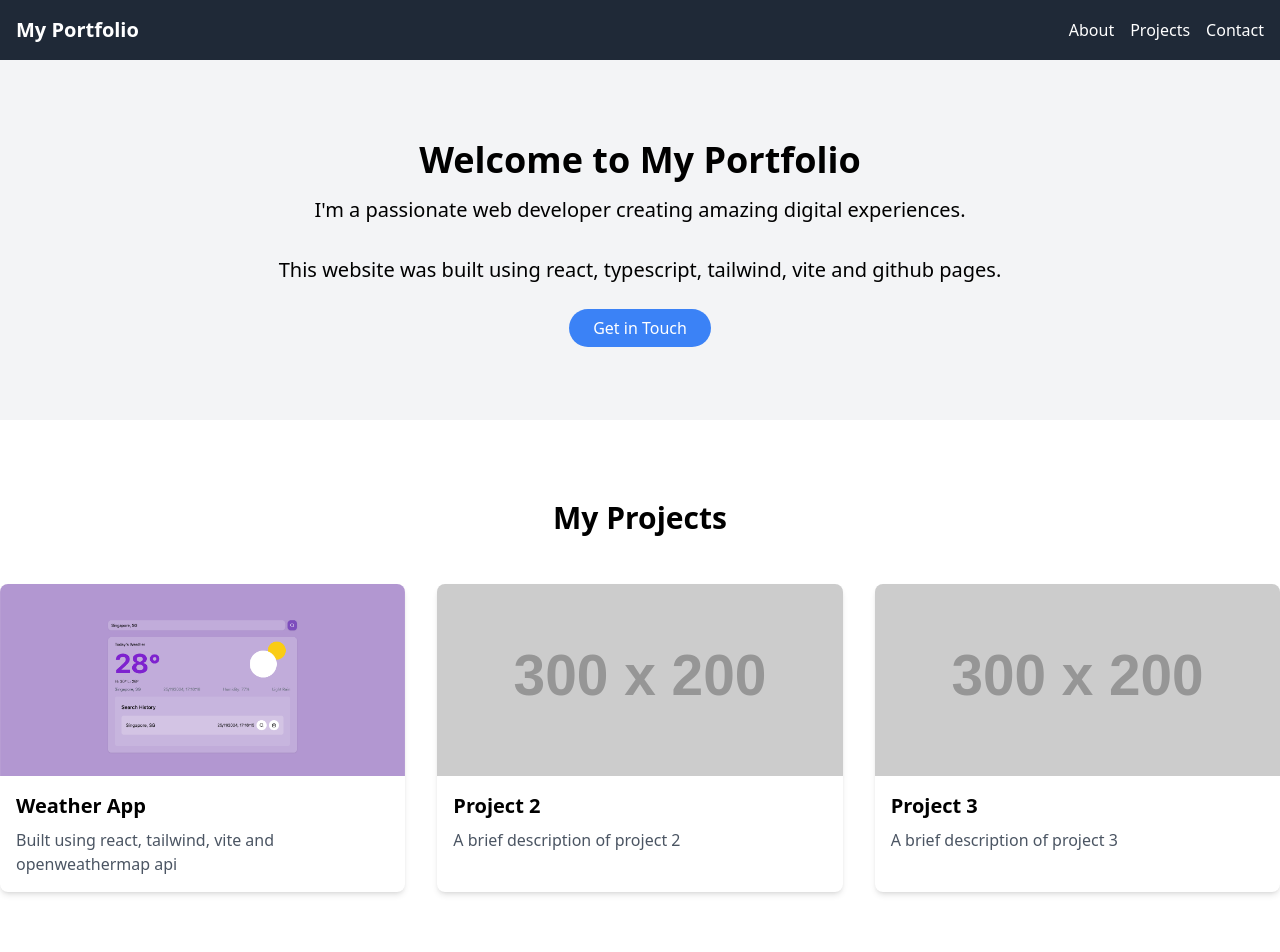
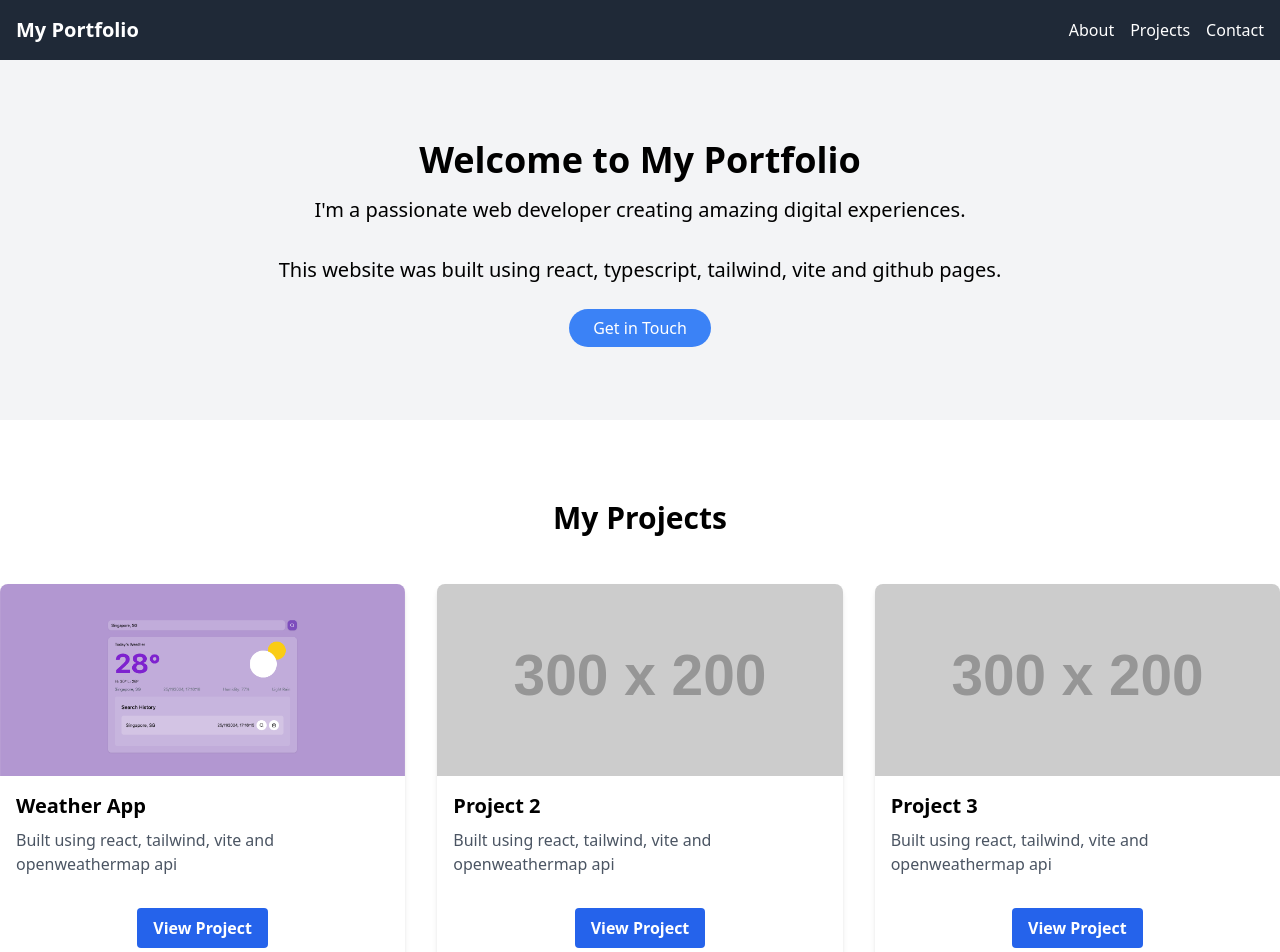
Before and after one commit to bryanleejh/bryanleejh.github.io, a React (Vite) app: page / in a window 1280 px wide. Shown: the top 952 px of the page. Built offline with nearby package versions, Linux system fonts and the light colour scheme.

Commit message:
feat: add link for projects

```diff
--- a/src/components/Projects.tsx
+++ b/src/components/Projects.tsx
@@ -3,6 +3,7 @@ interface Project {
   title: string;
   description: string;
   imageUrl: string;
+  externalUrl: string;
 }
 
 const projects: Project[] = [
@@ -11,18 +12,21 @@ const projects: Project[] = [
     title: "Weather App",
     description: "Built using react, tailwind, vite and openweathermap api",
     imageUrl: "./public/weather-app.png",
+    externalUrl: "https://bryanleejh.github.io/weather-app",
   },
   {
     id: 2,
     title: "Project 2",
-    description: "A brief description of project 2",
+    description: "Built using react, tailwind, vite and openweathermap api",
     imageUrl: "https://via.placeholder.com/300x200",
+    externalUrl: "https://bryanleejh.github.io/",
   },
   {
     id: 3,
     title: "Project 3",
-    description: "A brief description of project 3",
+    description: "Built using react, tailwind, vite and openweathermap api",
     imageUrl: "https://via.placeholder.com/300x200",
+    externalUrl: "https://bryanleejh.github.io/",
   },
 ];
 
@@ -46,6 +50,16 @@ const Projects = () => {
                 <h3 className="text-xl font-semibold mb-2">{project.title}</h3>
                 <p className="text-gray-600">{project.description}</p>
               </div>
+              <div className="m-4 text-center">
+                <a
+                  href={project.externalUrl}
+                  target="_blank"
+                  rel="noopener noreferrer"
+                  className="inline-block bg-blue-600 text-white font-semibold py-2 px-4 rounded hover:bg-blue-700 transition-colors duration-200"
+                >
+                  View Project
+                </a>
+              </div>
             </div>
           ))}
         </div>
```
